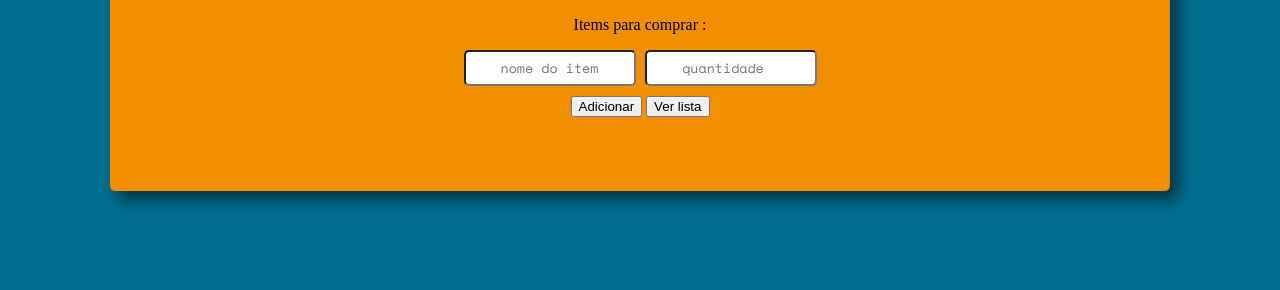
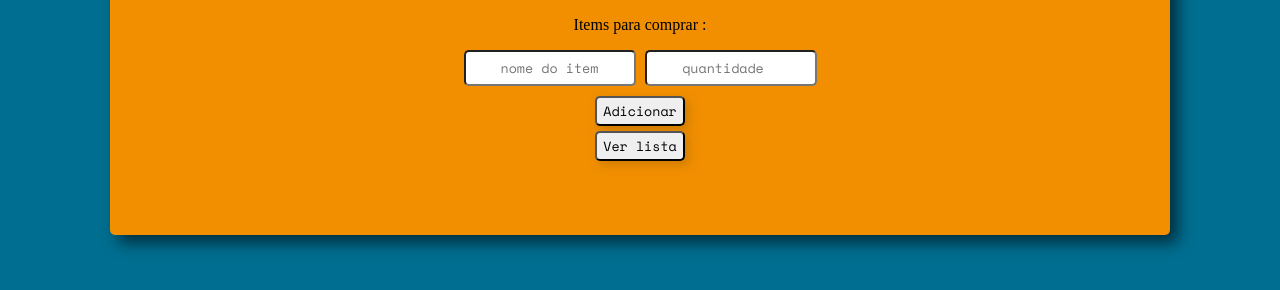
Before and after one commit to CamposCodes/Lista-de-Compras, a plain HTML site: page index.html in a window 1280 px wide. Shown: the part 202-492 px from the top of the page. Drawn offline with Linux system fonts and the light colour scheme.

Commit message:
estiliza botões

```diff
--- a/index.html
+++ b/index.html
@@ -14,7 +14,7 @@
     <div class="all">
         <h1>Lista de Compras🧾</h1>
         <p>Items para comprar :</p>
-        <div class="inputs">
+        <div>
             <input id="input__name" type="text" placeholder="nome do item"/>
             <input id="input__num" type="number" placeholder="quantidade">
         </div>
--- a/style.css
+++ b/style.css
@@ -33,3 +33,28 @@ body{
     text-align: center;
     font-family: fontX;
 }
+.buttons{
+    display: flex;
+    flex-direction: column;
+}
+#button__add{
+    border-radius: 5px;
+    height: 30px;
+    box-shadow: 4px 4px 10px #b971059c;
+    font-family: fontX;
+}
+#button__add:hover{
+    color: #006E90;
+    background-color: black;
+}
+#button__view{
+    border-radius: 5px;
+    height: 30px;
+    box-shadow: 4px 4px 10px #b971059c;
+    font-family: fontX;
+    margin-top: 5px;
+}
+#button__view:hover{
+    color: #006E90;
+    background-color: black;
+}
```
